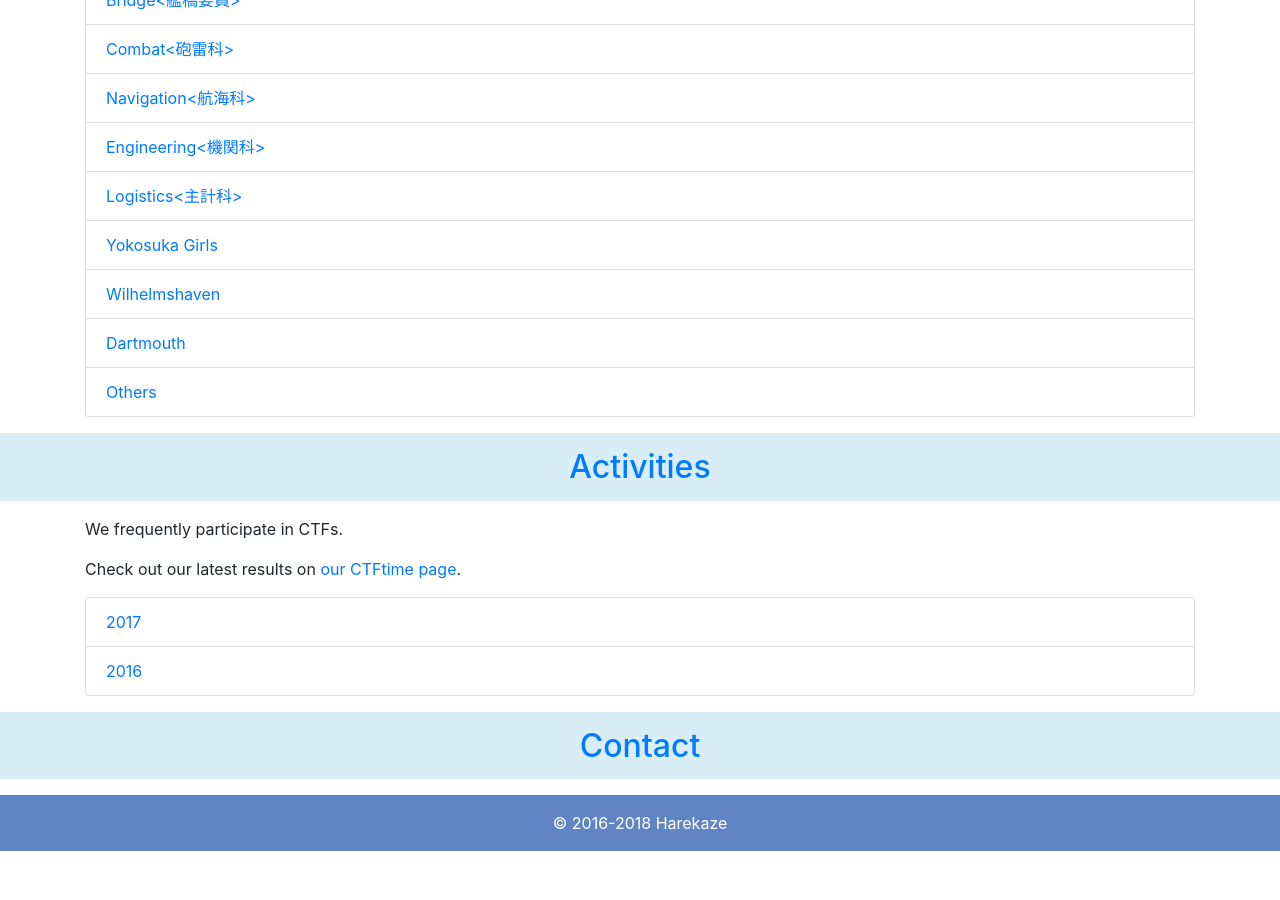
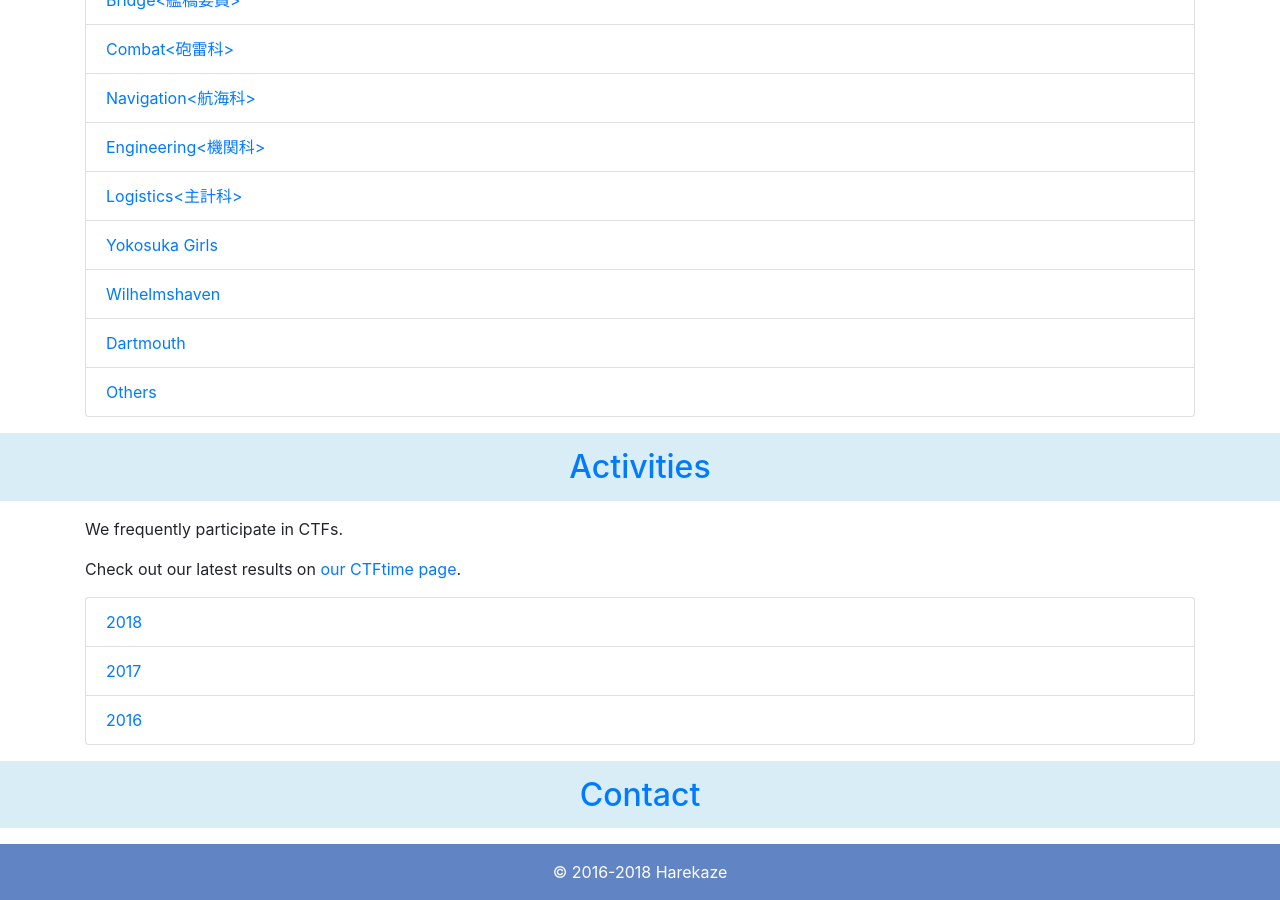
Before and after one commit to TeamHarekaze/TeamHarekaze.github.io, a Jekyll site: the page built from index.html, in a window 1280 px wide and 900 px high, scrolled down 969 px. Built offline with Jekyll 4.4.1, drawn with Linux system fonts in a browser that asks for light colours; nearby versions of some CDN libraries; before the commit the page ends 1820 px from its top, so only the background shows below that.

Commit message:
Generate links to activities automatically

```diff
--- a/index.html
+++ b/index.html
@@ -53,8 +53,9 @@ layout: default
     <p>We frequently participate in CTFs.</p>
     <p>Check out our latest results on <a href="https://ctftime.org/team/29688">our CTFtime page</a>.</p>
     <ul class="list-group">
-      <li class="list-group-item"><a href="activities.html#2017">2017</a></li>
-      <li class="list-group-item"><a href="activities.html#2016">2016</a></li>
+      {% for year in site.data.activities %}
+      <li class="list-group-item"><a href="activities.html#{{ year.year }}">{{ year.year }}</a></li>
+      {% endfor %}
     </ul>
   </div>
 </section>
```
